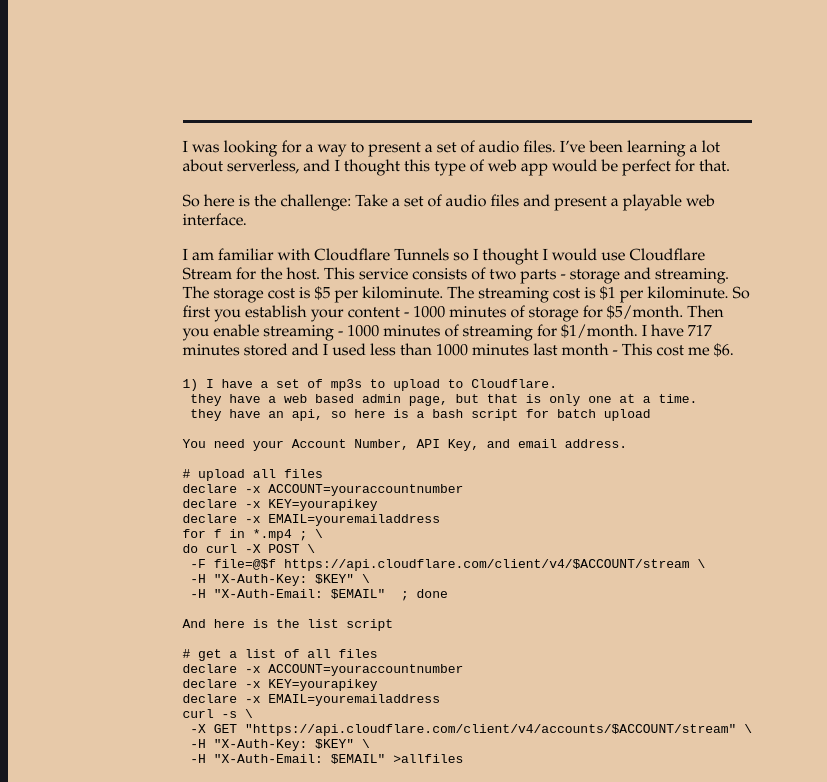
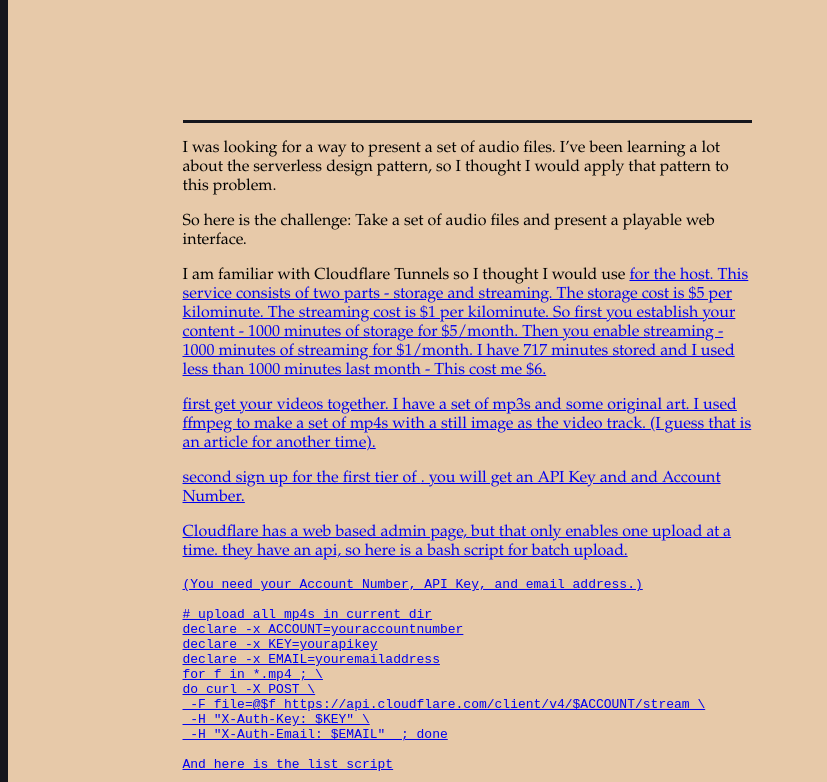
Before and after one commit to taudas/imadeamusiciansgallery, a plain HTML site: page index.html in a window 1280 px wide. Shown: the part 280-1062 px from the top of the page, 0-827 px from the left. Drawn offline with Linux system fonts and the light colour scheme.

Commit message:
edit first paras

```diff
--- a/index.html
+++ b/index.html
@@ -65,21 +65,24 @@ I made a Musicians Gallery for $6
 <div class="column middle" style="background-color:#e7c9a9;">
 <hr style="height:3px;border-width:0;color:#16161d;background-color:#16161d">
 <p>
-I  was looking for a way to present a set of audio files. I’ve been learning a lot about serverless, and I thought this type of web app would be perfect for that.
+I  was looking for a way to present a set of audio files. I’ve been learning a lot about the serverless design pattern, so I thought I would apply that pattern to this problem.
 <p>
 So here is the challenge: Take a set of audio files and present a playable web interface.
 <p>
-I am familiar with Cloudflare Tunnels so I thought I would use Cloudflare Stream for the host. This service consists of two parts - storage and streaming. The storage cost is $5 per kilominute. The streaming cost is $1 per kilominute. So first you establish your content - 1000 minutes of storage for $5/month. Then you enable streaming - 1000 minutes of streaming for $1/month.
+I am familiar with Cloudflare Tunnels so I thought I would use <a href="http://cloudflare.com/Stream/"Cloudflare Stream</a> for the host. This service consists of two parts - storage and streaming.
+The storage cost is $5 per kilominute. The streaming cost is $1 per kilominute.
+So first you establish your content - 1000 minutes of storage for $5/month. Then you enable streaming - 1000 minutes of streaming for $1/month.
 I have 717 minutes stored and I used less than 1000 minutes last month - This cost me $6.
 <p>
+first get your videos together. I have a set of mp3s and some original art. I used ffmpeg to make a set of mp4s with a still image as the video track. (I guess that is an article for another time).
+<p>
+second sign up for the first tier of <a href="http://cloudflare.com/Stream/"Cloudflare Stream</a>. you will get an API Key and and Account Number.
+<p>
+Cloudflare has a web based admin page, but that only enables one upload at a time. they have an api, so here is a bash script for batch upload.
 <pre>
-1) I have a set of mp3s to upload to Cloudflare.
- they have a web based admin page, but that is only one at a time.
- they have an api, so here is a bash script for batch upload
-
-You need your Account Number, API Key, and email address.
+(You need your Account Number, API Key, and email address.)
 <code>
-# upload all files
+# upload all mp4s in current dir
 declare -x ACCOUNT=youraccountnumber
 declare -x KEY=yourapikey
 declare -x EMAIL=youremailaddress
```
